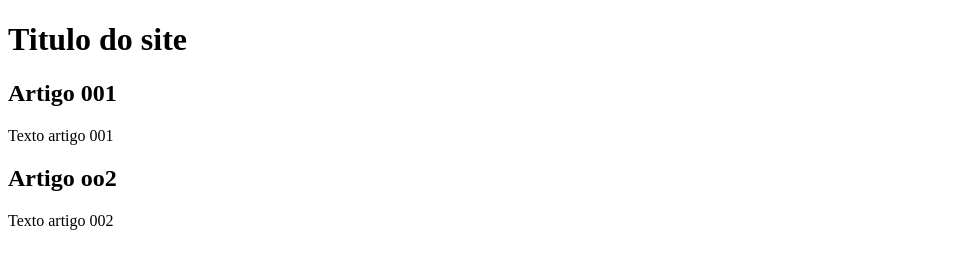
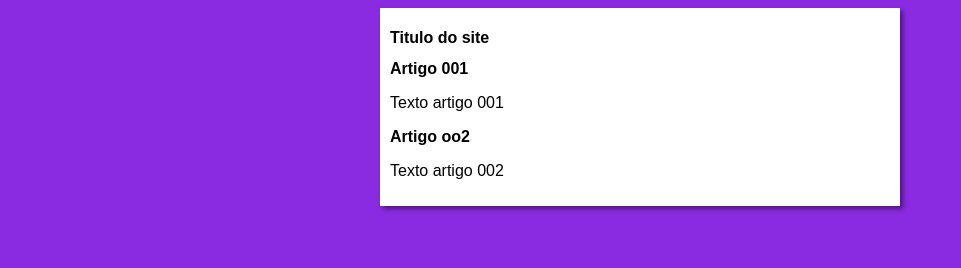
Before and after one commit to luanagraca/projeto-site, a plain HTML site: page index.html in a window 1280 px wide. Shown: the whole page, without its empty margins (0-961 px from the left). Drawn offline with Linux system fonts and the light colour scheme.

Commit message:
iniciei o designer

```diff
--- /dev/null
+++ b/estilos/style.css
@@ -0,0 +1,17 @@
+*{
+    font-family:arial,helvetica,sans-serif;
+    font-size: 16px;
+}
+
+body{
+    background-color: blueviolet;
+
+}
+
+main{
+    background-color: white;
+    width: 500px;
+    margin: auto;
+    padding: 10px;
+    box-shadow: 3px 3px 5px rgba(0, 0, 0, 0.477);
+}
--- a/index.html
+++ b/index.html
@@ -4,6 +4,7 @@
     <meta charset="UTF-8">
     <meta name="viewport" content="width=device-width, initial-scale=1.0">
     <title>Titulo do site</title>
+    <link rel="stylesheet" href="Estilos/style.css">
 </head>
 <body>
     <main>
```
